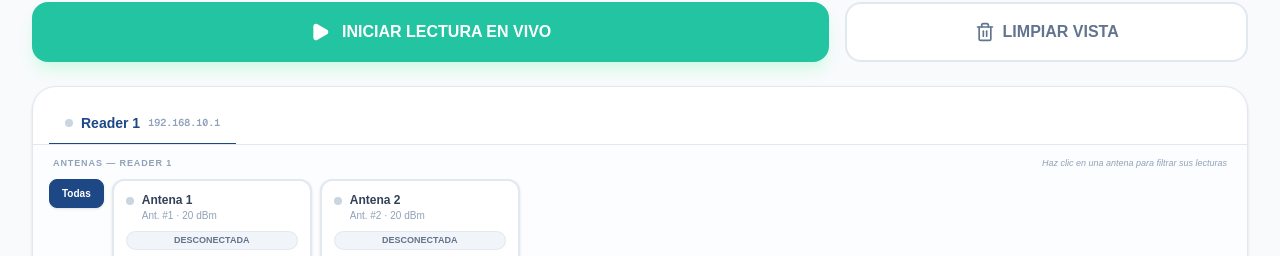
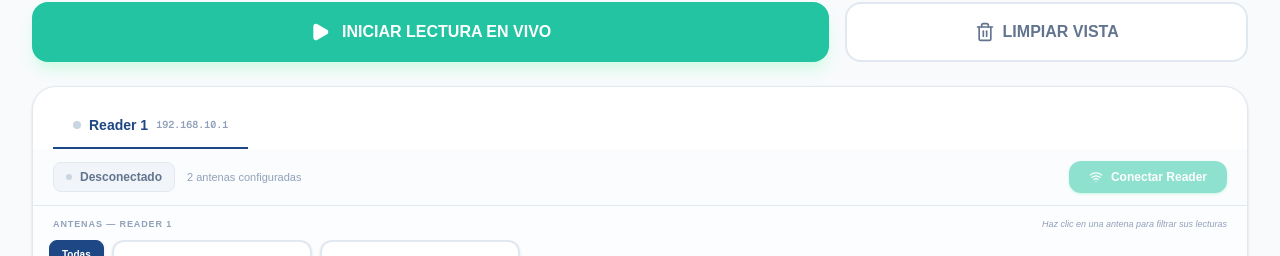
Before and after one commit to BannedForMacros/RFID, a Next.js app: page /rfid in a window 1280 px wide. Shown: the part 219-475 px from the top of the page. Built offline with nearby package versions, Linux system fonts and the light colour scheme; no server answers.

Commit message:
ccambios en visual

```diff
--- a/app/components/rfid/ReaderTabs.tsx
+++ b/app/components/rfid/ReaderTabs.tsx
@@ -1,5 +1,6 @@
 "use client";
 
+import { Wifi, WifiOff, Loader2 } from "lucide-react";
 import type { ReaderConfig, ReaderRuntimeState, ReaderStatus } from "../../../types/rfid";
 
 const STATUS_DOT: Record<ReaderStatus, string> = {
@@ -11,11 +12,24 @@ const STATUS_DOT: Record<ReaderStatus, string> = {
   testing: "bg-violet-500 animate-pulse",
 };
 
+const STATUS_LABEL: Record<ReaderStatus, string> = {
+  disconnected: "Desconectado",
+  connecting: "Conectando...",
+  connected: "Conectado",
+  reading: "Leyendo",
+  error: "Error",
+  testing: "Probando...",
+};
+
 interface ReaderTabsProps {
   readers: ReaderConfig[];
   readerStates: Record<string, ReaderRuntimeState>;
   activeReaderId: string;
   onSelectReader: (id: string) => void;
+  onConnect: (id: string) => void;
+  onDisconnect: (id: string) => void;
+  token: string;
+  mockMode: boolean;
 }
 
 export function ReaderTabs({
@@ -23,9 +37,15 @@ export function ReaderTabs({
   readerStates,
   activeReaderId,
   onSelectReader,
+  onConnect,
+  onDisconnect,
+  token,
+  mockMode,
 }: ReaderTabsProps) {
   return (
-    <div className="flex items-end gap-0 border-b border-slate-200 px-4 pt-4 overflow-x-auto">
+    <div className="border-b border-slate-200">
+      {/* Tabs */}
+      <div className="flex items-end gap-0 px-5 pt-4 overflow-x-auto">
         {readers.map((reader) => {
           const st = (readerStates[reader.id]?.status ?? "disconnected") as ReaderStatus;
           const count = readerStates[reader.id]?.tags.length ?? 0;
@@ -34,10 +54,10 @@ export function ReaderTabs({
             <button
               key={reader.id}
               onClick={() => onSelectReader(reader.id)}
-            className={`flex items-center gap-2 px-4 py-2.5 text-sm font-semibold whitespace-nowrap border-b-2 transition-all -mb-px ${
+              className={`flex items-center gap-2 px-5 py-3 text-sm font-semibold whitespace-nowrap border-b-[3px] transition-all -mb-px ${
                 isActive
                   ? "border-[#1e4786] text-[#1e4786] bg-white"
-                : "border-transparent text-slate-400 hover:text-slate-600 hover:border-slate-300"
+                  : "border-transparent text-slate-400 hover:text-slate-600 hover:border-slate-200"
               }`}
             >
               <span className={`w-2 h-2 rounded-full shrink-0 ${STATUS_DOT[st]}`} />
@@ -55,12 +75,68 @@ export function ReaderTabs({
             </button>
           );
         })}
-
         {readers.length === 0 && (
-        <span className="px-4 py-2.5 text-sm text-slate-400 italic">
+          <span className="px-4 py-3 text-sm text-slate-400 italic">
             Sin readers — abre Configuración para agregar
           </span>
         )}
       </div>
+
+      {/* Active reader connection bar */}
+      {readers.length > 0 && (() => {
+        const reader = readers.find((r) => r.id === activeReaderId);
+        if (!reader) return null;
+        const st = (readerStates[reader.id]?.status ?? "disconnected") as ReaderStatus;
+        const isConnected = st === "connected" || st === "reading";
+        const isConnecting = st === "connecting";
+        const isError = st === "error";
+
+        return (
+          <div className="px-5 py-3 flex items-center justify-between bg-slate-50/60">
+            <div className="flex items-center gap-3">
+              <div className={`flex items-center gap-2 px-3 py-1.5 rounded-lg border text-xs font-bold ${
+                isConnected
+                  ? "bg-emerald-50 text-emerald-700 border-emerald-200"
+                  : isConnecting
+                    ? "bg-yellow-50 text-yellow-700 border-yellow-200"
+                    : isError
+                      ? "bg-red-50 text-red-600 border-red-200"
+                      : "bg-slate-100 text-slate-500 border-slate-200"
+              }`}>
+                <span className={`w-1.5 h-1.5 rounded-full ${STATUS_DOT[st]}`} />
+                {STATUS_LABEL[st]}
+              </div>
+              <span className="text-[11px] text-slate-400">
+                {reader.antenas.length} antena{reader.antenas.length !== 1 ? "s" : ""} configurada{reader.antenas.length !== 1 ? "s" : ""}
+              </span>
+            </div>
+
+            <div className="flex items-center gap-2">
+              {!isConnected && !isConnecting ? (
+                <button
+                  onClick={() => onConnect(reader.id)}
+                  disabled={isConnecting || (!token && !mockMode) || reader.antenas.length === 0}
+                  className="flex items-center gap-2 bg-[#22c4a1] text-white px-5 py-2 rounded-xl text-xs font-bold hover:brightness-105 disabled:opacity-50 transition-all shadow-sm shadow-emerald-200"
+                >
+                  {isConnecting ? (
+                    <Loader2 size={14} className="animate-spin" />
+                  ) : (
+                    <Wifi size={14} />
+                  )}
+                  Conectar Reader
+                </button>
+              ) : isConnected ? (
+                <button
+                  onClick={() => onDisconnect(reader.id)}
+                  className="flex items-center gap-2 border-2 border-red-200 text-red-500 px-5 py-2 rounded-xl text-xs font-bold hover:bg-red-50 transition-all"
+                >
+                  <WifiOff size={14} /> Desconectar
+                </button>
+              ) : null}
+            </div>
+          </div>
+        );
+      })()}
+    </div>
   );
 }
--- a/app/hooks/useRfidPolling.ts
+++ b/app/hooks/useRfidPolling.ts
@@ -31,10 +31,11 @@ export function useRfidPolling({
   addLog,
 }: UseRfidPollingOptions) {
   const [polling, setPolling] = useState(false);
-  const pollRef = useRef<NodeJS.Timeout | null>(null);
+  const pollingRef = useRef(false);
   const addLogRef = useRef(addLog);
 
   useEffect(() => { addLogRef.current = addLog; }, [addLog]);
+  useEffect(() => { pollingRef.current = polling; }, [polling]);
 
   const pollAllReaders = useCallback(async () => {
     const currentReaders = readersRef.current;
@@ -86,25 +87,36 @@ export function useRfidPolling({
     );
   }, [readersRef, readerStatesRef, globalConfigRef, tokenRef, setReaderStates]);
 
+  // Continuous loop: poll → response → poll again immediately (real-time)
   useEffect(() => {
+    let cancelled = false;
+
+    async function loop() {
+      while (!cancelled && pollingRef.current) {
+        await pollAllReaders();
+        // Micro-pause to let React render and avoid locking the thread
+        await new Promise((r) => setTimeout(r, 50));
+      }
+    }
+
     if (polling) {
-      pollAllReaders();
-      pollRef.current = setInterval(pollAllReaders, 2000);
+      loop();
     } else {
-      if (pollRef.current) clearInterval(pollRef.current);
+      // Readers que estaban leyendo pasan a "connected"
       setReaderStates((prev) => {
         const next = { ...prev };
+        let changed = false;
         Object.keys(next).forEach((id) => {
           if (next[id].status === "reading") {
             next[id] = { ...next[id], status: "connected" };
+            changed = true;
           }
         });
-        return next;
+        return changed ? next : prev;
       });
     }
-    return () => {
-      if (pollRef.current) clearInterval(pollRef.current);
-    };
+
+    return () => { cancelled = true; };
   }, [polling, pollAllReaders, setReaderStates]);
 
   const togglePolling = useCallback(
@@ -118,7 +130,7 @@ export function useRfidPolling({
         return;
       }
       setPolling((p) => {
-        addLog(!p ? "Lectura iniciada (intervalo 2s)" : "Lectura pausada", !p ? "success" : "info");
+        addLog(!p ? "Lectura en tiempo real iniciada" : "Lectura pausada", !p ? "success" : "info");
         return !p;
       });
     },
```
Also changed, not shown: app/hooks/useReaderManager.ts (+14 -101 lines). Lines whose indentation alone changed are shown as unchanged.
